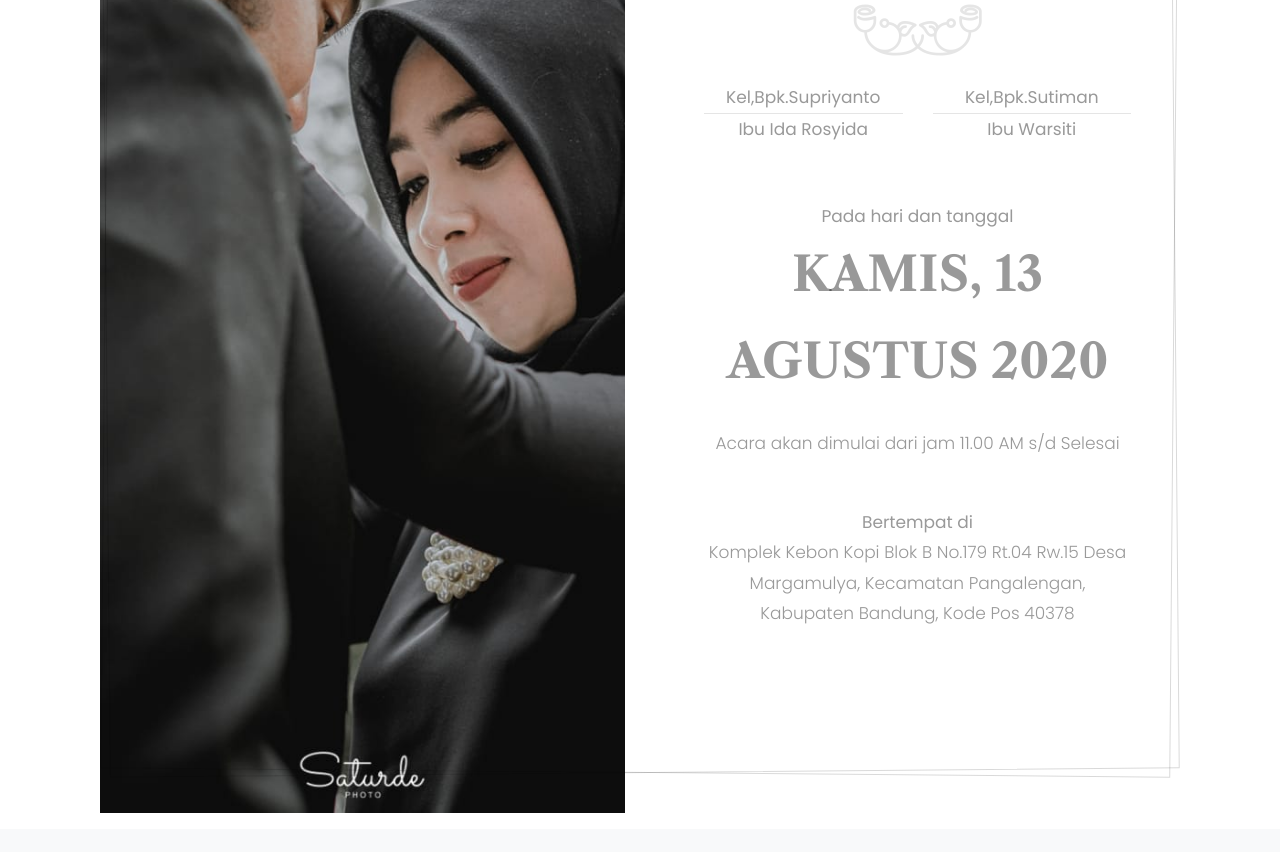
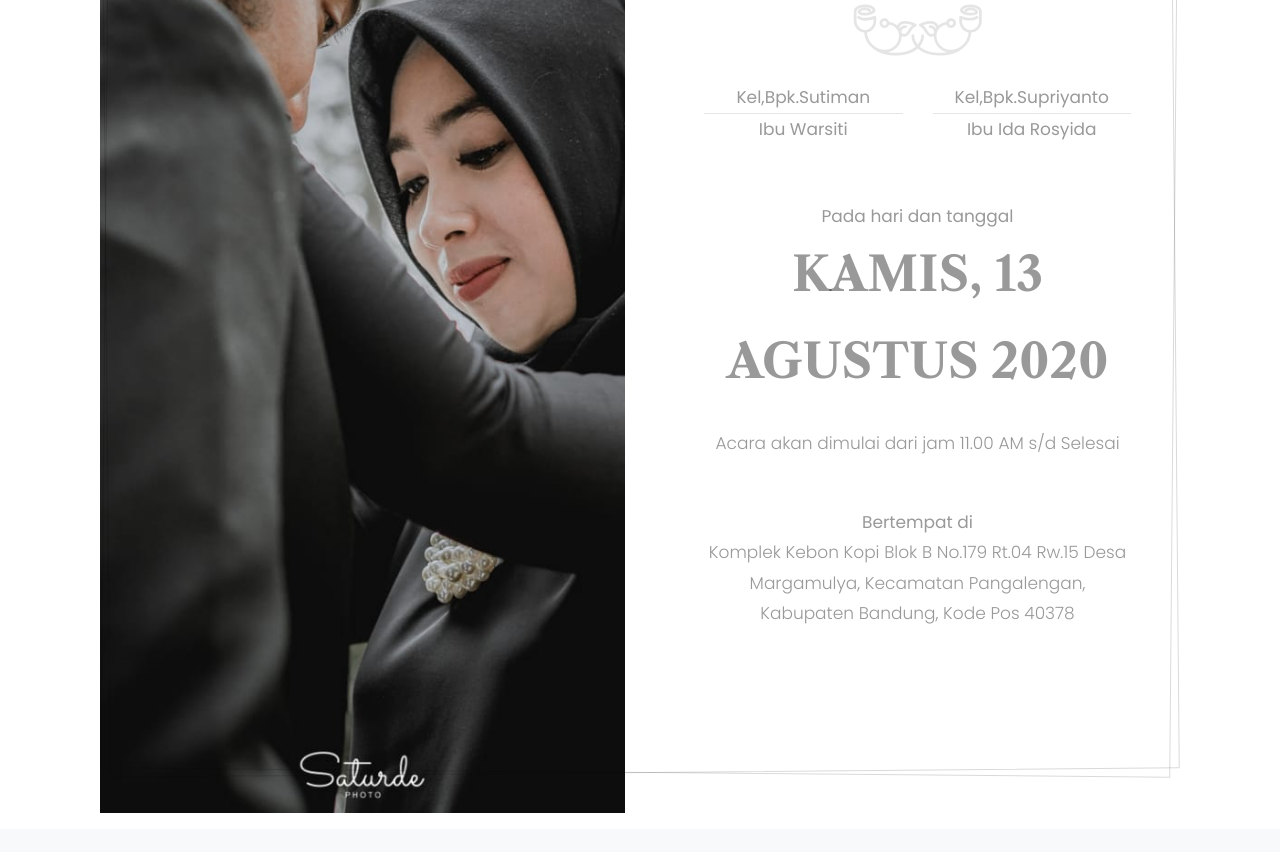
Before and after one commit to farhanim/WeddingPlanner, a plain HTML site: page index.html in a window 1280 px wide. Shown: the part 2294-3146 px from the top of the page. Drawn offline with nearby package versions, Linux system fonts and the light colour scheme; some packages are replaced by stand-ins of ours; no server answers; files whose address does not match are found by name.

Commit message:
UPDATEEEEEE

```diff
--- a/index.html
+++ b/index.html
@@ -124,11 +124,11 @@
 						            <h2 class="mb-4">Bangkit <span>&amp;</span> Shinta</h2>
 									<span class="icon flaticon-rose-variant-outline-with-vines"></span>
 									<div class="row mb-5">
-										<div class="col my-2">
+										<div class="col py-2">
+											<span>Kel,Bpk.Sutiman <hr class="my-0"> Ibu Warsiti</span>
+										</div>
+										<div class="col py-2">
 											<span>Kel,Bpk.Supriyanto <hr class="my-0"> Ibu Ida Rosyida</span>
-										</div>
-										<div class="col my-2">
-											<span>Kel,Bpk.Sutiman <hr class="my-0"> Ibu Warsiti</span>
 										</div>
 									</div>
 						            <span class="subheading"><b>Pada hari dan tanggal</b></span>
```
